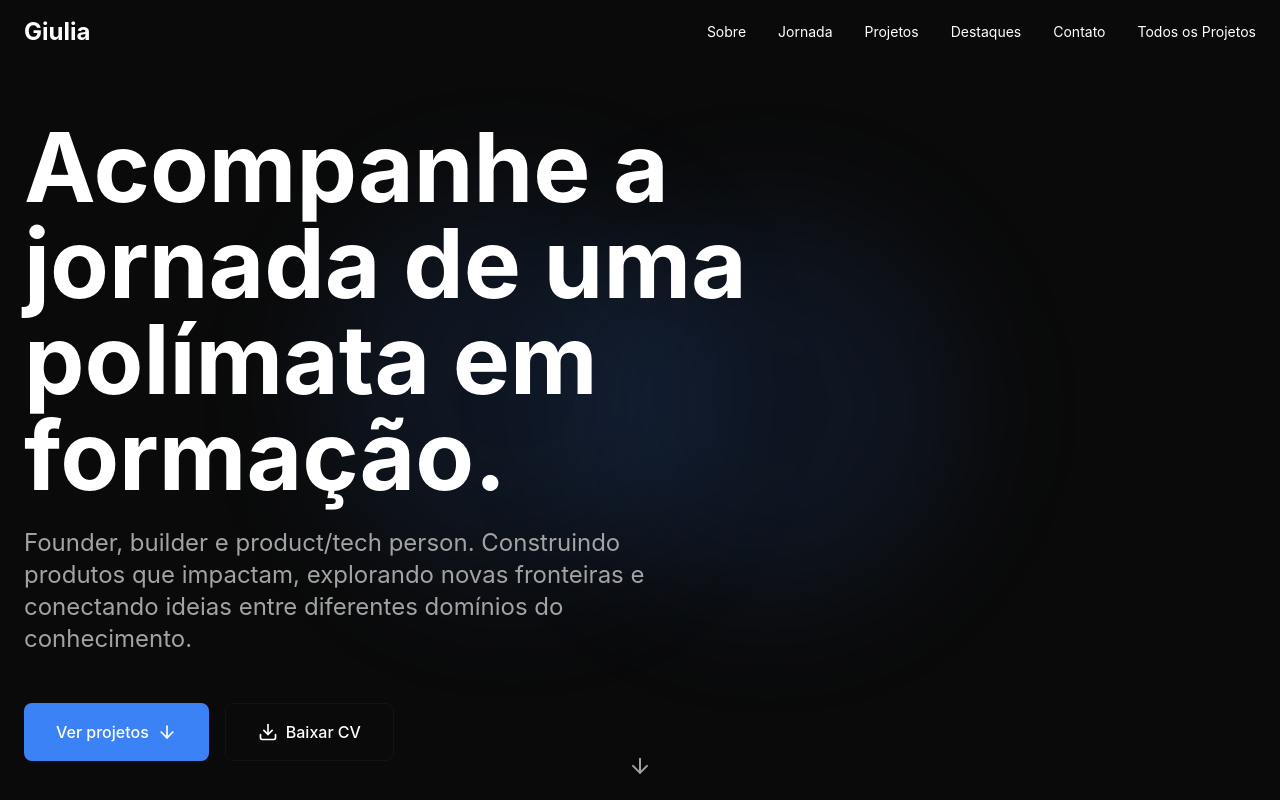
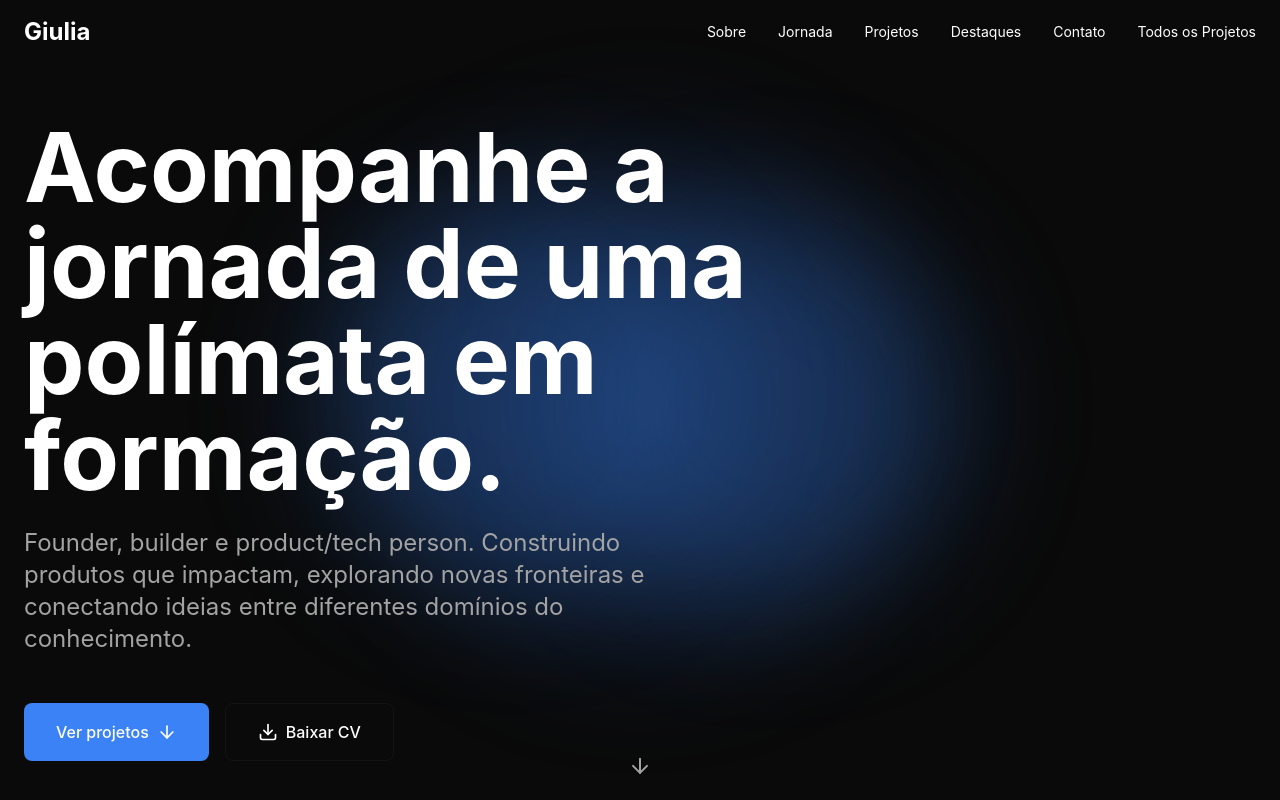
Before and after one commit to Giulia3112/GiuliaAlvares-Website, a Next.js app: page / in a window 1280 px wide. Shown: the top 800 px of the page. Built offline with nearby package versions, Linux system fonts and the light colour scheme.

Commit message:
Aumentar intensidade da luz azul de fundo na seção Hero

```diff
--- a/app/page.tsx
+++ b/app/page.tsx
@@ -25,8 +25,9 @@ export default function Home() {
       >
         {/* Background Elements */}
         <div className="absolute inset-0 overflow-hidden">
-          <div className="absolute top-1/4 left-1/4 w-96 h-96 bg-accent/10 rounded-full blur-3xl"></div>
-          <div className="absolute bottom-1/4 right-1/4 w-96 h-96 bg-accent/10 rounded-full blur-3xl"></div>
+          <div className="absolute top-1/4 left-1/4 w-96 h-96 bg-accent/25 rounded-full blur-3xl"></div>
+          <div className="absolute bottom-1/4 right-1/4 w-96 h-96 bg-accent/25 rounded-full blur-3xl"></div>
+          <div className="absolute top-1/2 left-1/2 transform -translate-x-1/2 -translate-y-1/2 w-[500px] h-[500px] bg-accent/15 rounded-full blur-3xl"></div>
         </div>
 
         <div className="container mx-auto px-6 relative z-10">
```
